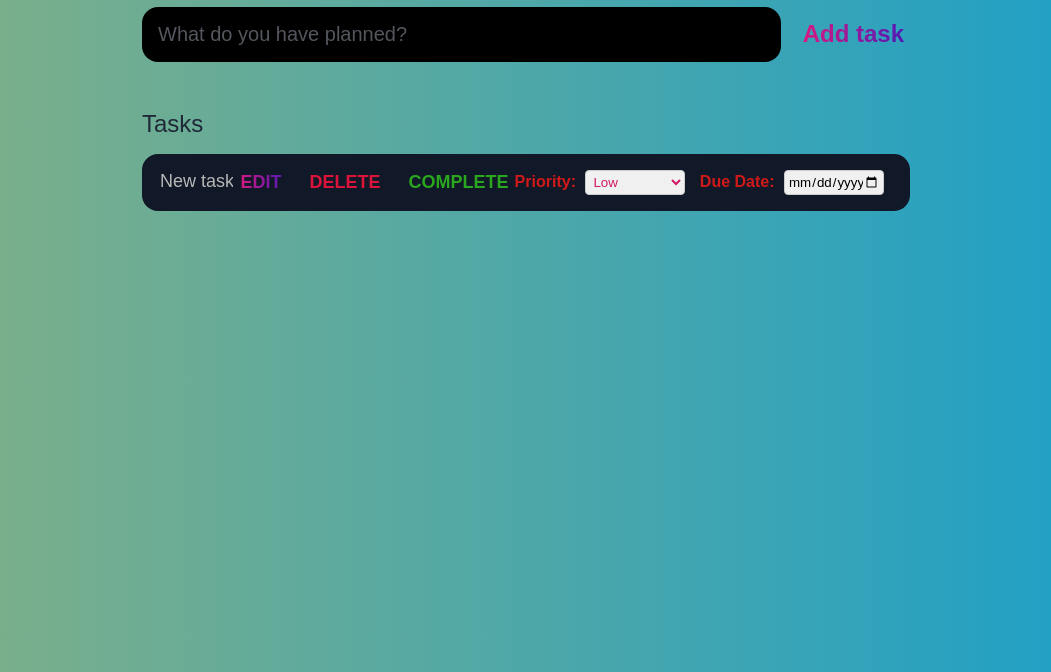
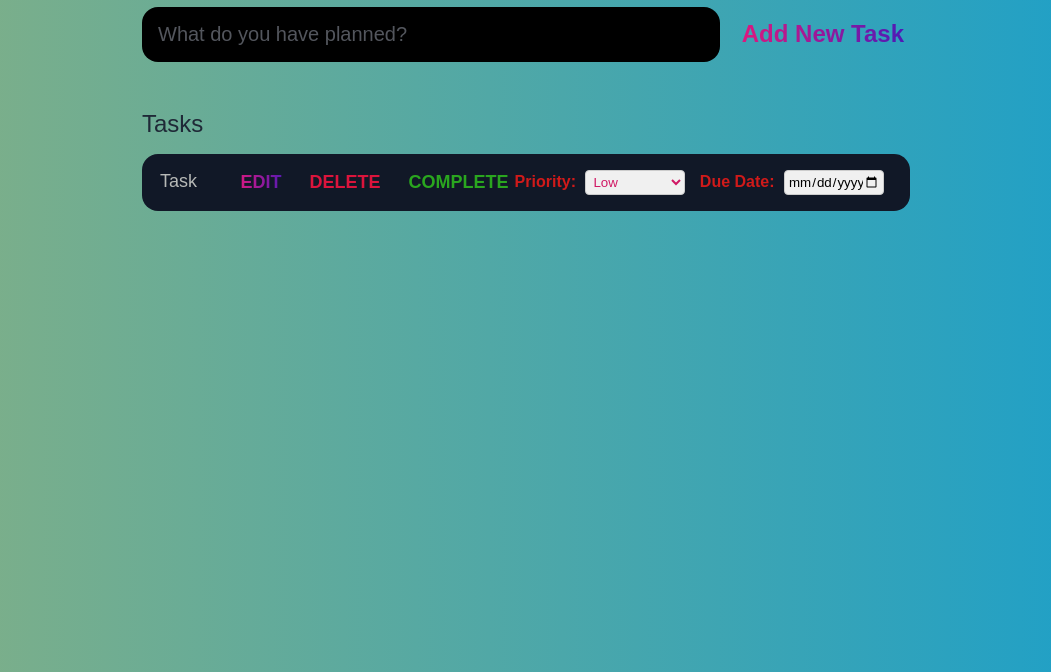
Before and after one commit to adityasinghmandloi/To-do-list-webpage-, a plain HTML site: page index.html in a window 1280 px wide. Shown: the part 128-800 px from the top of the page, without its empty margins (114-1165 px from the left). Drawn offline with Linux system fonts and the light colour scheme.

Commit message:
Update index.html

```diff
--- a/index.html
+++ b/index.html
@@ -24,7 +24,7 @@
 			<input
 				type="submit"
 				id="new-task-submit"
-				value="Add task" />
+				value="Add New Task" />
 		</form>
 	</header>
 	<main>
@@ -33,21 +33,23 @@
 
 			<div id="tasks">
 
+
 				<div class="task">
+
 					<div class="content">
 						<input
 							type="text"
 							class="text"
-							value="New task"
+							value="Task"
 							readonly>
 					</div>
 					<div class="actions">
 						<button class="edit">Edit</button>
 						<button class="delete">Delete</button>
                         <button class="complete">Complete</button>
+
 					</div>
                     <!-- Add this inside each task element -->
-
 					<div class="details">
 						<label for="priority">Priority:</label>
 						<select id="priority">
@@ -62,6 +64,7 @@
 
 				</div>
 
+
 			</div>
 		</section>
 	</main>
```
